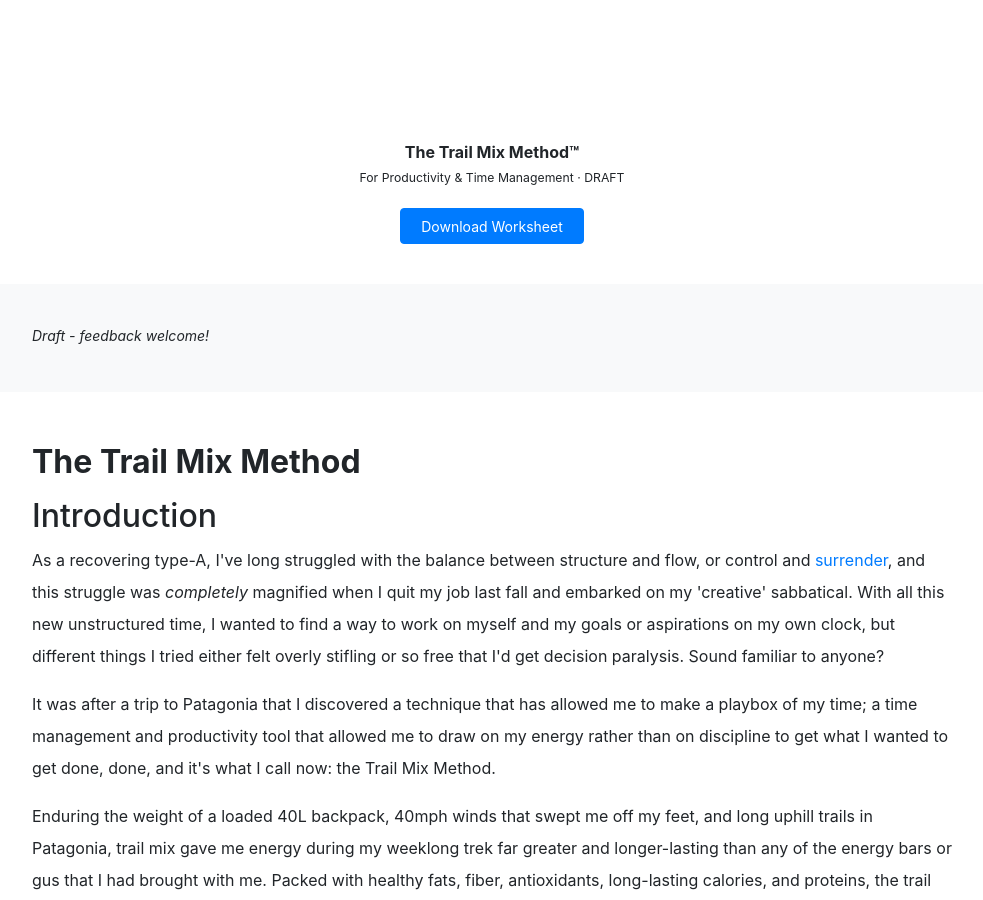
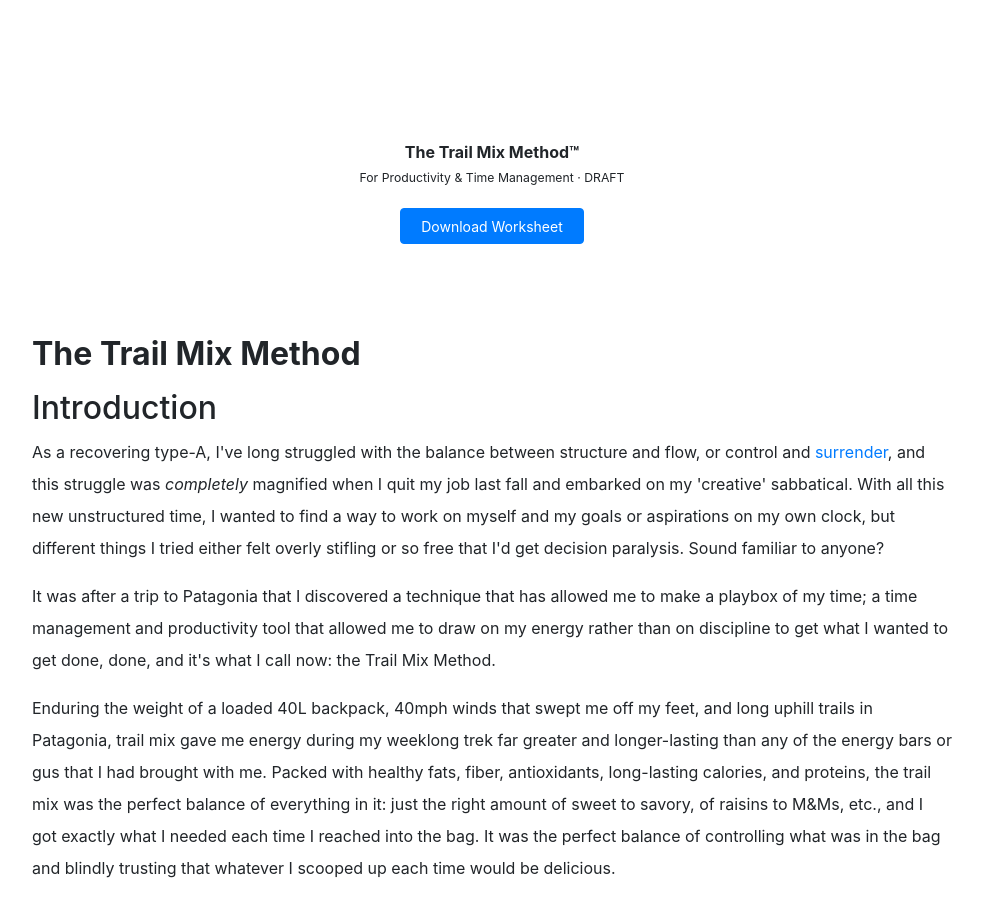
Before and after one commit to dalkat/dalkat.github.io, a Jekyll site: the page built from trailmix.md, in a window 1280 px wide and 900 px high. Shown: the whole window, without its empty margins (148-1131 px from the left). Built offline with Jekyll 4.4.1, drawn with Linux system fonts in a browser that asks for light colours; nearby versions of some CDN libraries; some web fonts are replaced; library files that are not in the unit come from our copies.

Commit message:
TMM hide top bar

```diff
--- a/_layouts/trailmix.html
+++ b/_layouts/trailmix.html
@@ -20,7 +20,7 @@ layout: default-sub
 
 
 
-    <section class="blog bg-light" style="padding-top:35px;padding-bottom:25px;">
+<!--    <section class="blog bg-light" style="padding-top:35px;padding-bottom:25px;">
       <div class="container">
         <div class="row">
           <div class="col-lg-1 col-md-1" style="line-height: 2;"></div>
@@ -29,7 +29,7 @@ layout: default-sub
           </div>
           </div>
         </div>
-      </section>
+      </section> -->
 
 <!--
            <div class="text-muted" style="z-index: 99; background-color: #ff453c; width: 100%; padding: 4px 30px; vertical-align: middle; color: #ffffff!important; text-align:center; font-size:16px; border-top:0px #ffdc3b solid; border-bottom: 0px #ffdc3b solid; font-family: 'Montserrat', 'Helvetica Neue', Helvetica, Arial, sans-serif; font-weight:normal;"><i class="fa fa-star" aria-hidden="true"></i> &nbsp; &nbsp; Quick links: (1) I've been doing <a href="#start">things</a> and discovered the meaning of life *lol jokes* (2) You should read <a href="#read">these</a> books (3) I've been thinking a lot about balance, intuition, and ritual, and have some <a href="#read">questions</a> for you (4) Photo highlights @ end</div>
```
